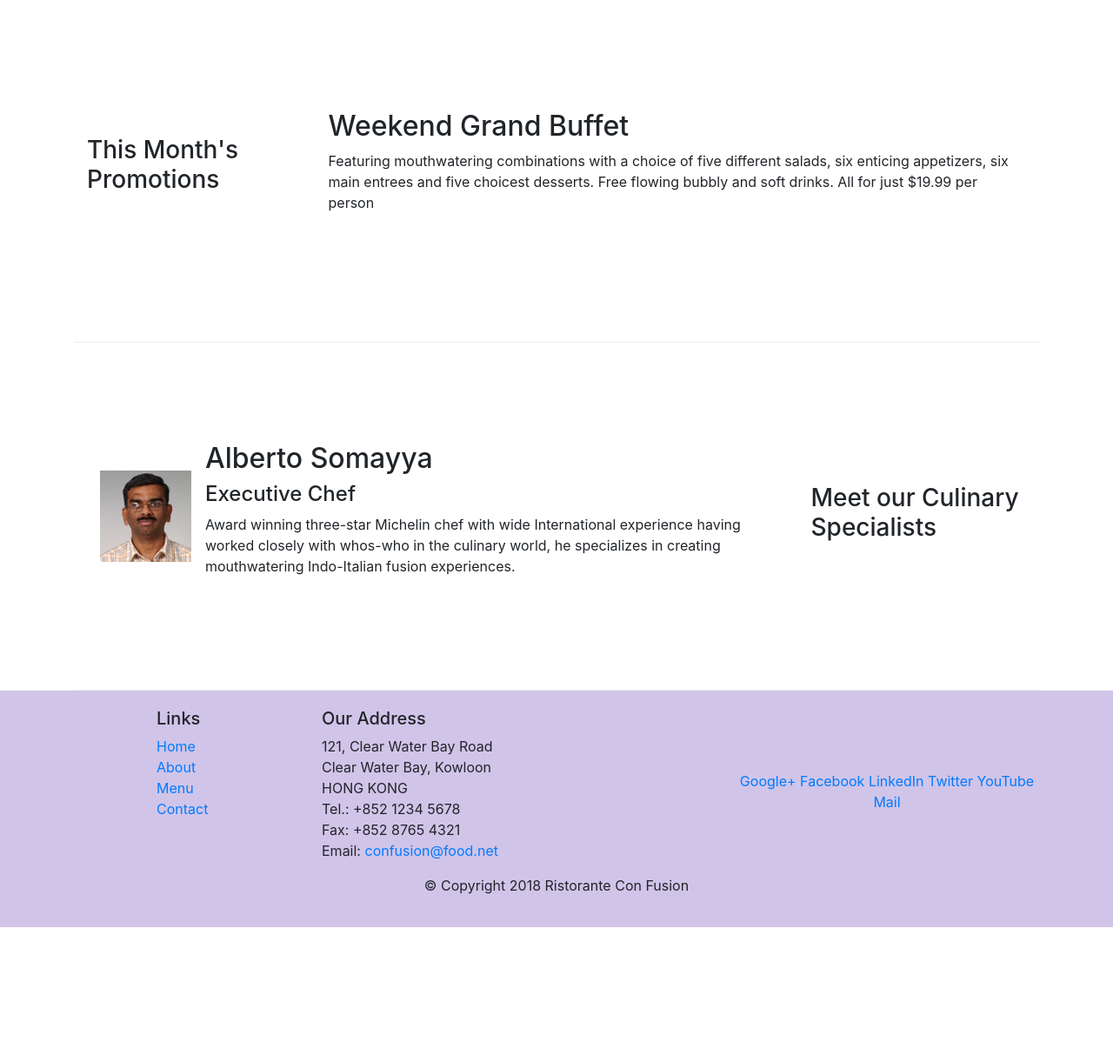
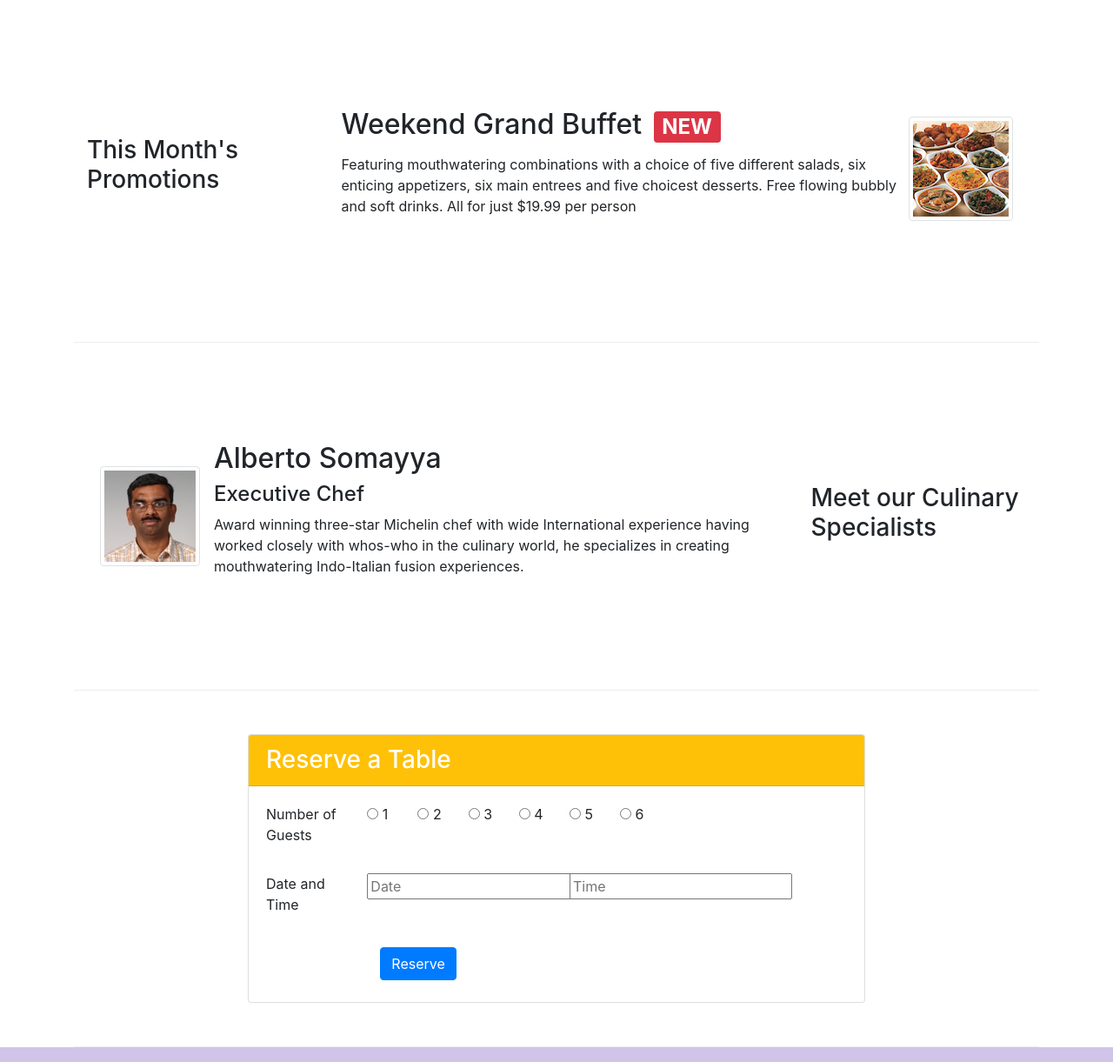
Before and after one commit to Nileshguptame15/Front-end-Catalogue, a website: page index.html in a window 1280 px wide. Shown: the part 740-1961 px from the top of the page at 87% size. Before the commit the page ends 1806 px from the top, so only its background shows below. Drawn offline with nearby package versions, Linux system fonts and the light colour scheme.

```diff
--- a/CSS/Styles.css
+++ b/CSS/Styles.css
@@ -35,3 +35,9 @@
 span{
     margin: 5px;
 }
+.tab-content{
+    border-left: 1px solid #ddd;
+    border-right: 1px solid #ddd;
+    border-bottom: 1px solid #ddd;
+    padding: 10px;
+}
--- a/index.html
+++ b/index.html
@@ -39,8 +39,13 @@
                     <h1>Ristorante con Fusion</h1>
                     <p>We take inspiration from the World's best cuisines, and create a unique fusion experience. Our lipsmacking creations will tickle your culinary senses!</p>
                 </div>
-                <div class="col-12 col-sm align-self-center">
+                <div class="col-12 col-sm-3 align-self-center">
                     <img src="./img/logo.png" class="img-fluid">
+                </div>
+                <div class="col-12 col-sm-3">
+                    <a href="#reserveform">
+                        <button type="button" class="btn btn-warning btn-block">Reserve Table</button>
+                    </a>
                 </div>
             </div>
         </div>
@@ -55,7 +60,7 @@
                 <div class="media">
                     <img class="d-flex mr-3 img-thumbnail align-self-center" src="./img/uthappizza.png" alt="uthappizza">
                     <div class="media-body">
-                        <h2 class="mt-0">Uthappizza</h2>
+                        <h2 class="mt-0">Uthappizza <span class="badge badge-danger">HOT</span><span class="badge badge-pill badge-secondary">$4.99</span></h2>
                         <p class="d-none d-sm-block">A unique combination of Indian Uthappam (pancake) and Italian pizza, topped with Cerignola olives, ripe vine cherry tomatoes, Vidalia onion, Guntur chillies and Buffalo Paneer.</p>
                     </div>
                 </div>
@@ -67,9 +72,14 @@
             <div class="col-12 col-sm-4 col-md-3">
                 <h3>This Month's Promotions</h3>
             </div>
-            <div class="col col-sm col-md">
-                <h2>Weekend Grand Buffet</h2>
-                <p>Featuring mouthwatering combinations with a choice of five different salads, six enticing appetizers, six main entrees and five choicest desserts. Free flowing bubbly and soft drinks. All for just $19.99 per person </p>
+            <div class="col-12 col-sm col-md order-sm-last">
+                <div class="media col-12">
+                    <div class="media-body">
+                    <h2 class="mt-0">Weekend Grand Buffet <span class="badge badge-danger">NEW</span></h2>
+                    <p class="d-none d-sm-block">Featuring mouthwatering combinations with a choice of five different salads, six enticing appetizers, six main entrees and five choicest desserts. Free flowing bubbly and soft drinks. All for just $19.99 per person </p>
+                    </div>
+                    <img class="d-flex img-thumbnail align-self-center" src="./img/buffet.png" alt="buffet">
+                </div>
             </div>
         </div>
 
@@ -79,13 +89,39 @@
             </div>
             <div class="col col-sm order-sm-first col-md">
                 <div class="media col-12 col-sm">
-                    <img class="d-flex mr-3 image-thumbnail align-self-center" src="./img/alberto.png" alt="alberto">
+                    <img class="d-flex mr-3 img-thumbnail align-self-center" src="./img/alberto.png" alt="alberto">
                     <div class="media-body">
                         <h2 class="mt-0">Alberto Somayya</h2>
                         <h4>Executive Chef</h4>
                         <p class="d-none d-sm-block">Award winning three-star Michelin chef with wide International experience having worked closely with whos-who in the culinary world, he specializes in creating mouthwatering Indo-Italian fusion experiences. </p>
                     </div>
                 </div>
+            </div>
+        </div>
+        <div class="row row-content justify-content-center">
+            <div class="col-12 col-sm-8">
+                <form>
+                    <div class="card" id="reserveform">
+                        <h3 class="card-header bg-warning text-white"> Reserve a Table</h3>
+                        <div class="card-body">
+                            <dl class="row">
+                                <dl class="col-12 col-sm-2">Number of Guests</dl>
+                                <dd class="col-2 col-sm-1"><input type="radio" name="1" id="1"> 1</dd>
+                                <dd class="col-2 col-sm-1"><input type="radio" name="1" id="1"> 2</dd>
+                                <dd class="col-2 col-sm-1"><input type="radio" name="1" id="1"> 3</dd>
+                                <dd class="col-2 col-sm-1"><input type="radio" name="1" id="1"> 4</dd>
+                                <dd class="col-2 col-sm-1"><input type="radio" name="1" id="1"> 5</dd>
+                                <dd class="col-2 col-sm-1"><input type="radio" name="1" id="1"> 6</dd>
+                            </dl>
+                            <dl class="row">
+                                <dl class="col-12 col-sm-2">Date and Time</dl>
+                                <dd class="col-12 col-sm-4"><input type="text" name="date" id="date" placeholder="Date"></dd>
+                                <dd class="col-12 col-sm-4"><input type="text" placeholder="Time"></dd>
+                            </dl>
+                            <div class="col-12 offset-2"><span class="btn btn-primary">Reserve</span></div>
+                        </div>
+                    </div>
+                </form>
             </div>
         </div>
     </div>
```
Also changed, not shown: aboutus.html (+25 -0 lines).
